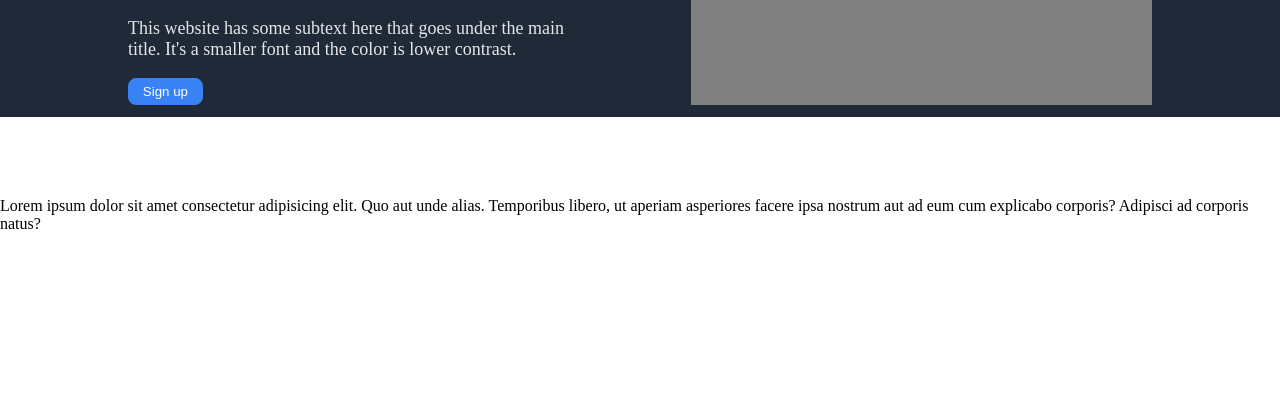
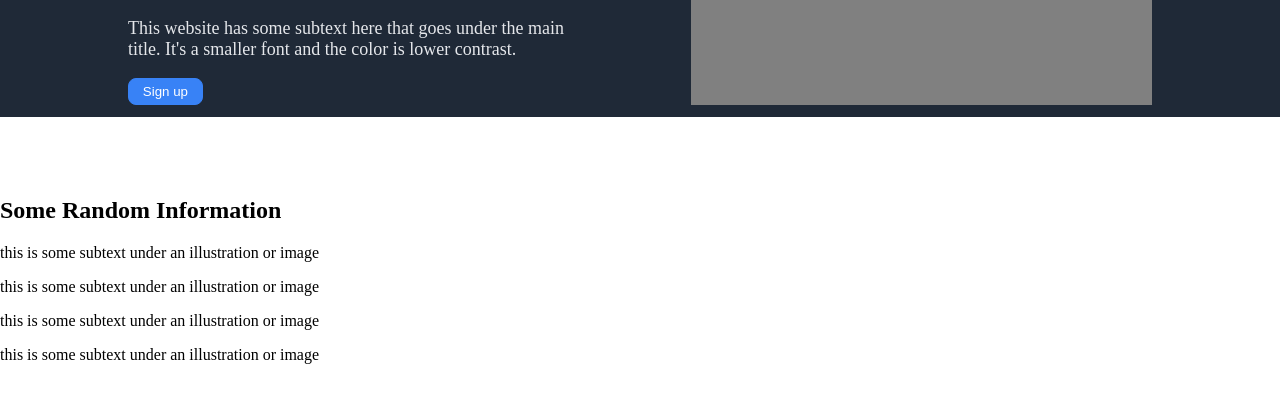
Before and after one commit to kyoung-haines/novatechlandingpage, a plain HTML site: page index.html in a window 1280 px wide. Shown: the part 399-800 px from the top of the page. Drawn offline with Linux system fonts and the light colour scheme.

Commit message:
Added Bullet Boxes section Added the HTML for the Bullet Boxes section (below the HERO section). Designated CSS section in the styles.css file where the styling will start.

```diff
--- a/index.html
+++ b/index.html
@@ -33,7 +33,49 @@
             </article>
         </header>
         <main>
-            <p>Lorem ipsum dolor sit amet consectetur adipisicing elit. Quo aut unde alias. Temporibus libero, ut aperiam asperiores facere ipsa nostrum aut ad eum cum explicabo corporis? Adipisci ad corporis natus? </p>
+           <h2>Some Random Information</h2>
+           <section class="bullets-container">
+            <article class="bullet-box">
+                <!-- Image Container -->
+                 <figure>
+
+                 </figure>
+                 <figcaption>
+                    this is some subtext under an illustration or image
+                 </figcaption>
+               </article>
+
+               <article class="bullet-box">
+                <!-- Image Container -->
+                 <figure>
+
+                 </figure>
+                 <figcaption>
+                    this is some subtext under an illustration or image
+                 </figcaption>
+               </article>
+
+               <article class="bullet-box">
+                <!-- Image Container -->
+                 <figure>
+
+                 </figure>
+                 <figcaption>
+                    this is some subtext under an illustration or image
+                 </figcaption>
+               </article>
+
+               <article class="bullet-box">
+                <!-- Image Container -->
+                 <figure>
+
+                 </figure>
+                 <figcaption>
+                    this is some subtext under an illustration or image
+                 </figcaption>
+               </article>
+           </section>
+
         </main>
     </body>
 </html>
--- a/styles/styles.css
+++ b/styles/styles.css
@@ -77,6 +77,9 @@ article .hero-subtext,
     justify-content: center;
 }
 
+/* Bullet Boxes Styling */
+
+
 /* Button and Call to Action */
 button {
     background-color: #3882F6;
```
